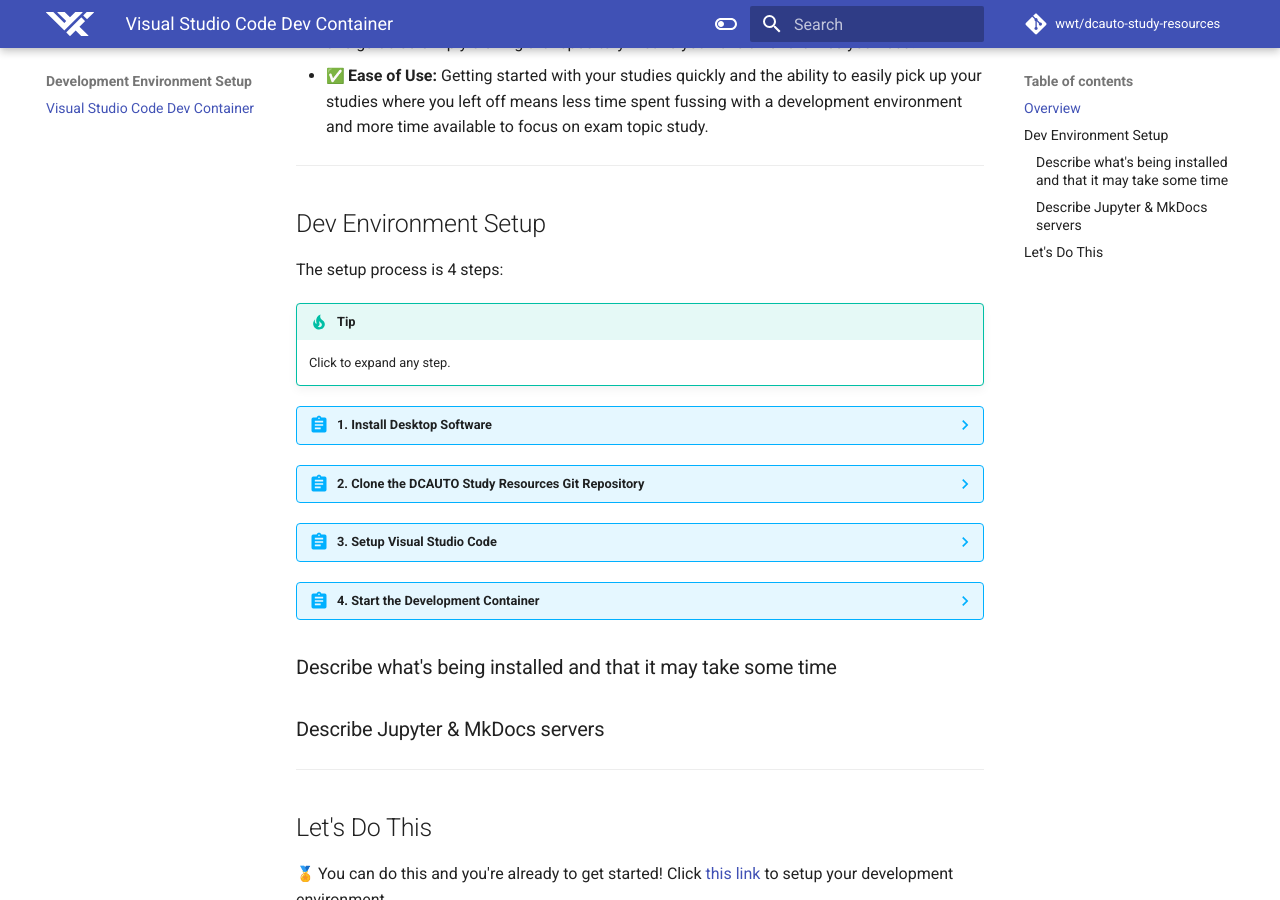
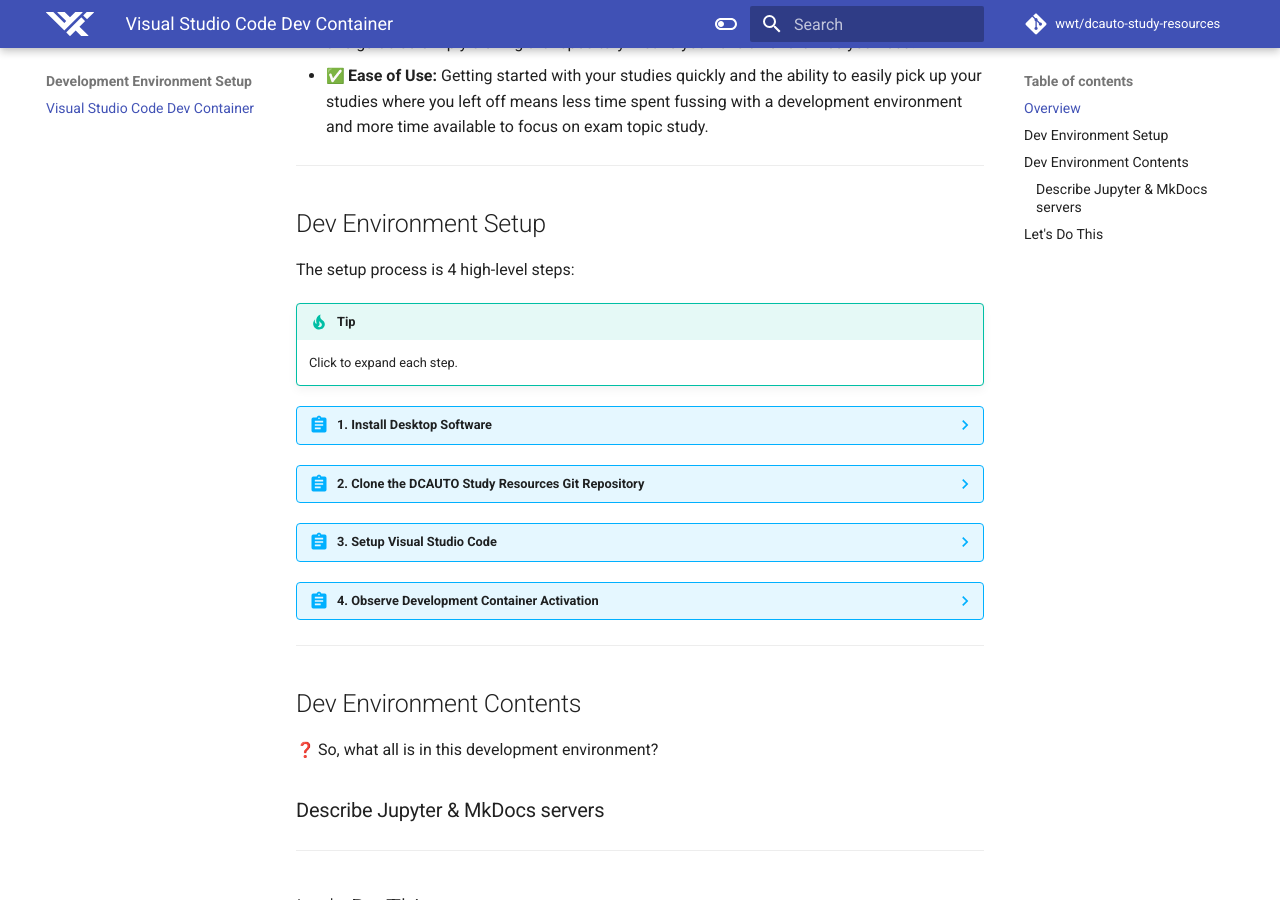
Before and after one commit to wwt/dcauto-study-resources, an MkDocs documentation site: the page built from docs/sections/section_0.md, in a window 1280 px wide and 900 px high, scrolled down 401 px. Built offline with MkDocs 1.6.1 and Material for MkDocs 9.7.7, drawn with Linux system fonts in a browser that asks for light colours; emoji names are drawn with the system emoji font; comment, search, counter and statistics services are not loaded; some of the changed lines change nothing that is shown.

Commit message:
Add new content

````diff
--- a/docs/sections/section_0.md
+++ b/docs/sections/section_0.md
@@ -12,10 +12,10 @@
 
 ## Dev Environment Setup
 
-The setup process is 4 steps:
+The setup process is 4 high-level steps:
 
 !!! tip
-    Click to expand any step.
+    Click to expand each step.
 
 ??? abstract "1. Install Desktop Software"
     1. :fontawesome-brands-windows: :fontawesome-brands-apple: Choose a Windows or macOS computer
@@ -40,28 +40,51 @@
     2. :material-microsoft-visual-studio-code: Launch Visual Studio Code
     3. :fontawesome-solid-table: Install the Visual Studio Code Remote Development Extension
 
-        - Copy the Remote Development Bundle extension name to your clipboard:
+        ??? example "3a. Copy the Remote Development Bundle extension name to your clipboard:"
 
-        ```
-        ms-vscode-remote.vscode-remote-extensionpack
-        ```
+            ```
+            ms-vscode-remote.vscode-remote-extensionpack
+            ```
 
-        - Install the Visual Studio Code Remote Development Bundle:
+        ??? example "3b. Install the Visual Studio Code Remote Development Bundle:"
 
-        [![vs-code-install-remote-extension](../images/vs-code-install-remote-extension.png "Install Visual Studio Code Remote Development Bundle")](../../images/vs-code-install-remote-extension.png){target=_blank}
+            [![vs-code-install-remote-extension](../images/vs-code-install-remote-extension.png "Install Visual Studio Code Remote Development Bundle")](../../images/vs-code-install-remote-extension.png){target=_blank}
 
-        ---
+        ??? example "3c. Verify the Remote Development Bundle installation:"
 
-        - Verify the Remote Development Bundle installation:
+            [![vs-code-verify-remote-extension](../images/vs-code-verify-remote-extension.png "Visual Studio Code Remote Development Bundle Verification")](../../images/vs-code-verify-remote-extension.png){target=_blank}
 
-        [![vs-code-verify-remote-extension](../images/vs-code-verify-remote-extension.png "Visual Studio Code Remote Development Bundle Verification")](../../images/vs-code-verify-remote-extension.png){target=_blank}
+        ??? example "3d. Reopen the current workspace in a Visual Studio Code Development Container:"
 
-??? abstract "4. Start the Development Container"
-    1. :material-open-in-new: Open the cloned Git repository folder in a new window
-    2. :fontawesome-solid-laptop-code: Activate the Development Container
-    3. :material-format-list-bulleted-type: Start Studying
+            [![vs-code-rereopen-in-confainer](../images/vs-code-rereopen-in-confainer.png "Reopen in Visual Studio Code Development Container")](../../images/vs-code-rereopen-in-confainer.png){target=_blank}
 
-### Describe what's being installed and that it may take some time
+            [![vs-code-choose-repo-folder](../images/vs-code-choose-repo-folder.png "Choose Repository Folder")](../../images/vs-code-choose-repo-folder.png){target=_blank}
+
+??? abstract "4. Observe Development Container Activation"
+    1. :material-open-in-new: Wait for Development Container Activation
+
+        ??? example "1a. Click "show log" to monitor container activation:"
+
+            [![vs-code-devcontainer-build-start](../images/vs-code-devcontainer-build-start.png "Click "show log"")](../../images/vs-code-devcontainer-build-start.png){target=_blank}
+
+        ??? example "1b. Observe the development container build process:"
+
+            !!! attention
+                The initial development container build may take 5-10 minutes, please be patient.  Subsequent launches should only take a few seconds.
+
+            [![vs-code-devcontainer-building](../images/vs-code-devcontainer-building.png "Observe Development Container Build Process")](../../images/vs-code-devcontainer-building.png){target=_blank}
+
+    2. :fontawesome-solid-laptop-code: Verify Development Container Activation
+
+        ??? example "2a. Observe the repository files reappear and the log message scrolling stop:"
+
+            [![vs-code-devcontainer-build-done](../images/vs-code-devcontainer-build-done.png "Development Container Build Complete")](../../images/vs-code-devcontainer-build-done.png){target=_blank}
+
+---
+
+## Dev Environment Contents
+
+:question: So, what all is in this development environment?
 
 ### Describe Jupyter & MkDocs servers
 
````
